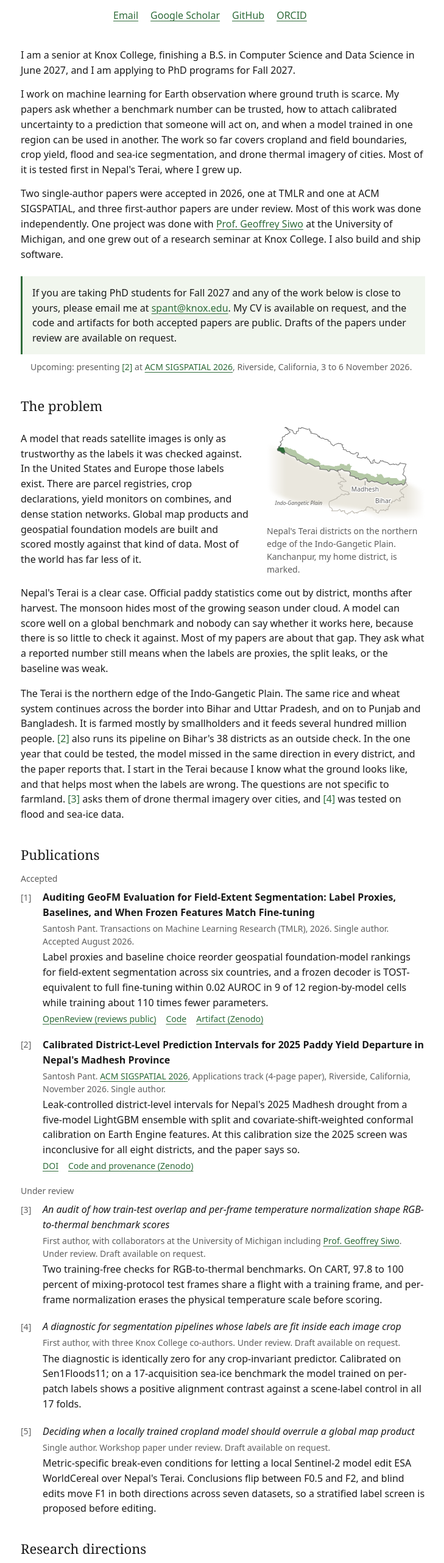
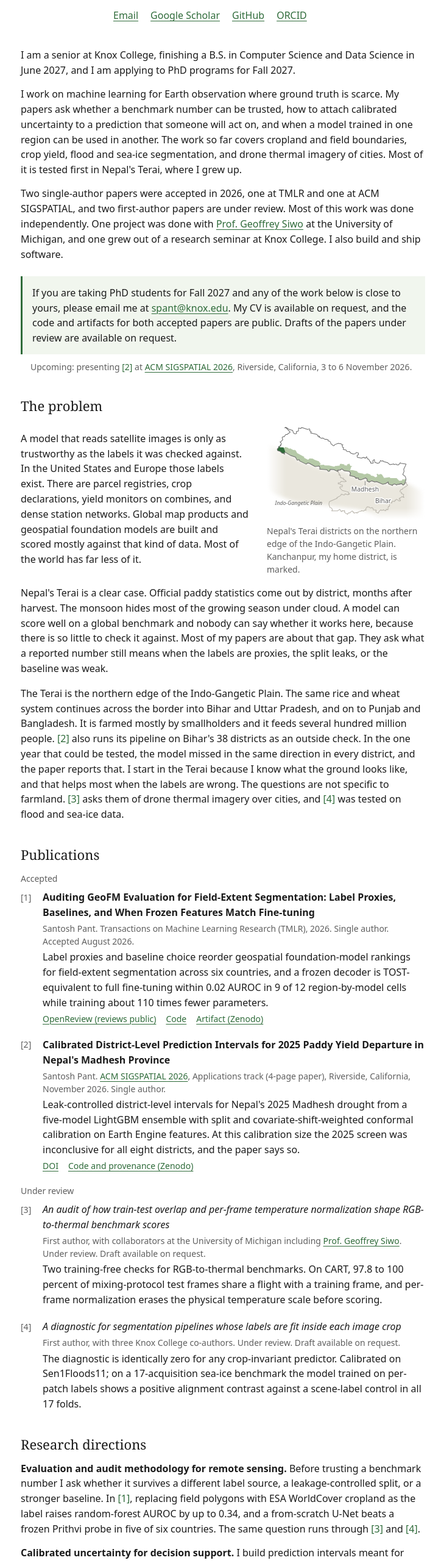
Before and after one commit to thesantoshpant/thesantoshpant.github.io, a React (Vite) app: page / in a window 1280 px wide. Shown: the part 234-2797 px from the top of the page at 61% size, without its empty margins (274-1003 px from the left). Built offline with nearby package versions, Linux system fonts and the light colour scheme.

Commit message:
Update the publications list and the under-review count

```diff
--- a/src/content/bio.ts
+++ b/src/content/bio.ts
@@ -8,7 +8,7 @@ export const titleLine =
 export const bio = [
   "I am a senior at Knox College, finishing a B.S. in Computer Science and Data Science in June 2027, and I am applying to PhD programs for Fall 2027.",
   "I work on machine learning for Earth observation where ground truth is scarce. My papers ask whether a benchmark number can be trusted, how to attach calibrated uncertainty to a prediction that someone will act on, and when a model trained in one region can be used in another. The work so far covers cropland and field boundaries, crop yield, flood and sea-ice segmentation, and drone thermal imagery of cities. Most of it is tested first in Nepal's Terai, where I grew up.",
-  `Two single-author papers were accepted in 2026, one at TMLR and one at ACM SIGSPATIAL, and three first-author papers are under review. Most of this work was done independently. One project was done with [Prof. Geoffrey Siwo](${site.confirm.siwo}) at the University of Michigan, and one grew out of a research seminar at Knox College. I also build and ship software.`,
+  `Two single-author papers were accepted in 2026, one at TMLR and one at ACM SIGSPATIAL, and two first-author papers are under review. Most of this work was done independently. One project was done with [Prof. Geoffrey Siwo](${site.confirm.siwo}) at the University of Michigan, and one grew out of a research seminar at Knox College. I also build and ship software.`,
 ];
 
 /** The email address is inserted between these two parts as a mailto link. */
--- a/src/content/directions.ts
+++ b/src/content/directions.ts
@@ -16,7 +16,7 @@ export const directions: Direction[] = [
   {
     lead: "Transfer across regions and local correction of global maps.",
     body:
-      "When a locally trained model disagrees with a global product such as ESA WorldCereal, when should the local model win? [5] works this out for cropland in the Terai.",
+      "When a locally trained model disagrees with a global product such as ESA WorldCereal, when should the local model win? I am working this out for cropland in the Terai.",
   },
 ];
 
--- a/src/content/publications.ts
+++ b/src/content/publications.ts
@@ -57,17 +57,6 @@ export const publications: Publication[] = [
       "The diagnostic is identically zero for any crop-invariant predictor. Calibrated on Sen1Floods11; on a 17-acquisition sea-ice benchmark the model trained on per-patch labels shows a positive alignment contrast against a scene-label control in all 17 folds.",
     links: [],
   },
-  {
-    id: 5,
-    status: "Under review",
-    title: "Deciding when a locally trained cropland model should overrule a global map product",
-    authors: "",
-    venue: "",
-    note: "Single author. Workshop paper under review. Draft available on request.",
-    summary:
-      "Metric-specific break-even conditions for letting a local Sentinel-2 model edit ESA WorldCereal over Nepal's Terai. Conclusions flip between F0.5 and F2, and blind edits move F1 in both directions across seven datasets, so a stratified label screen is proposed before editing.",
-    links: [],
-  },
 ];
 
 /** Research that is not (yet) a paper. One entry per project: what, who with, where presented. */
```
Also changed, not shown: 1 other file (tests, documents, lock files or other folders).
